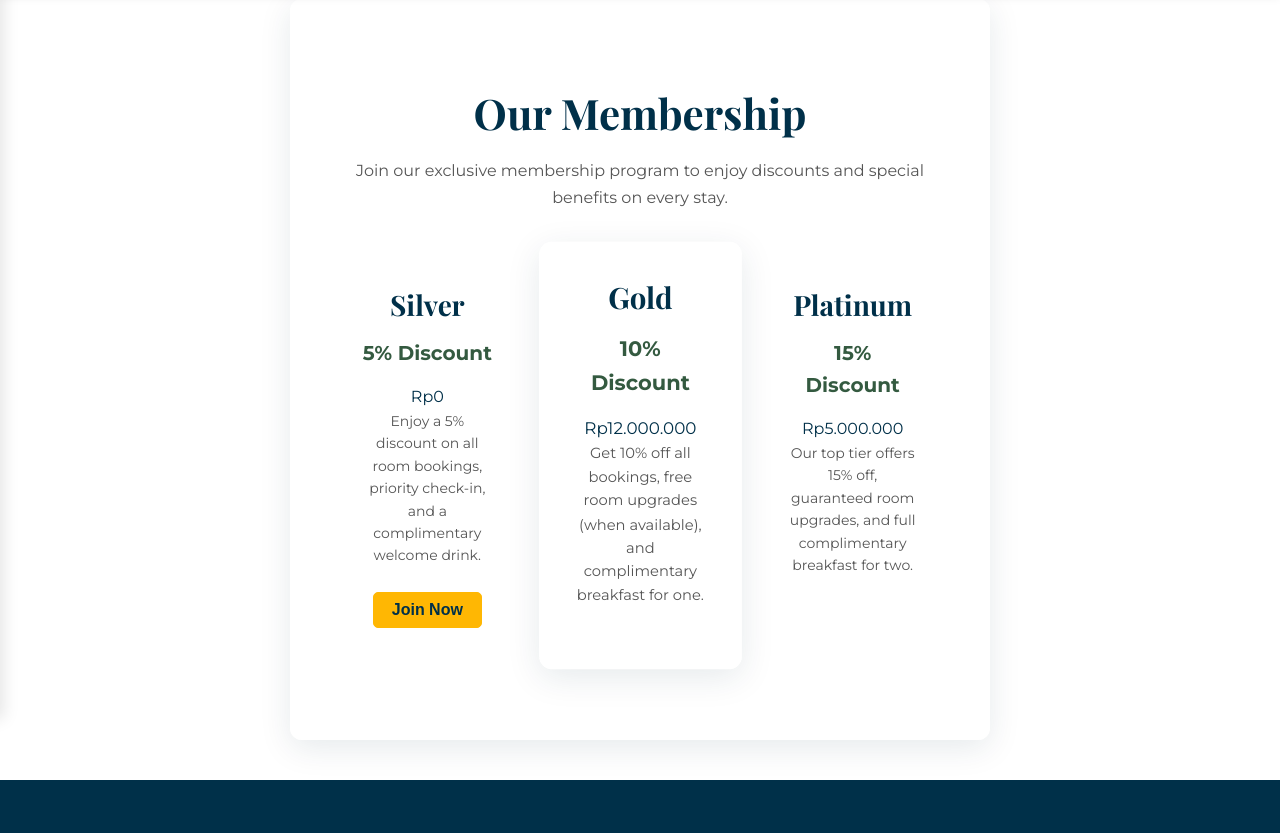
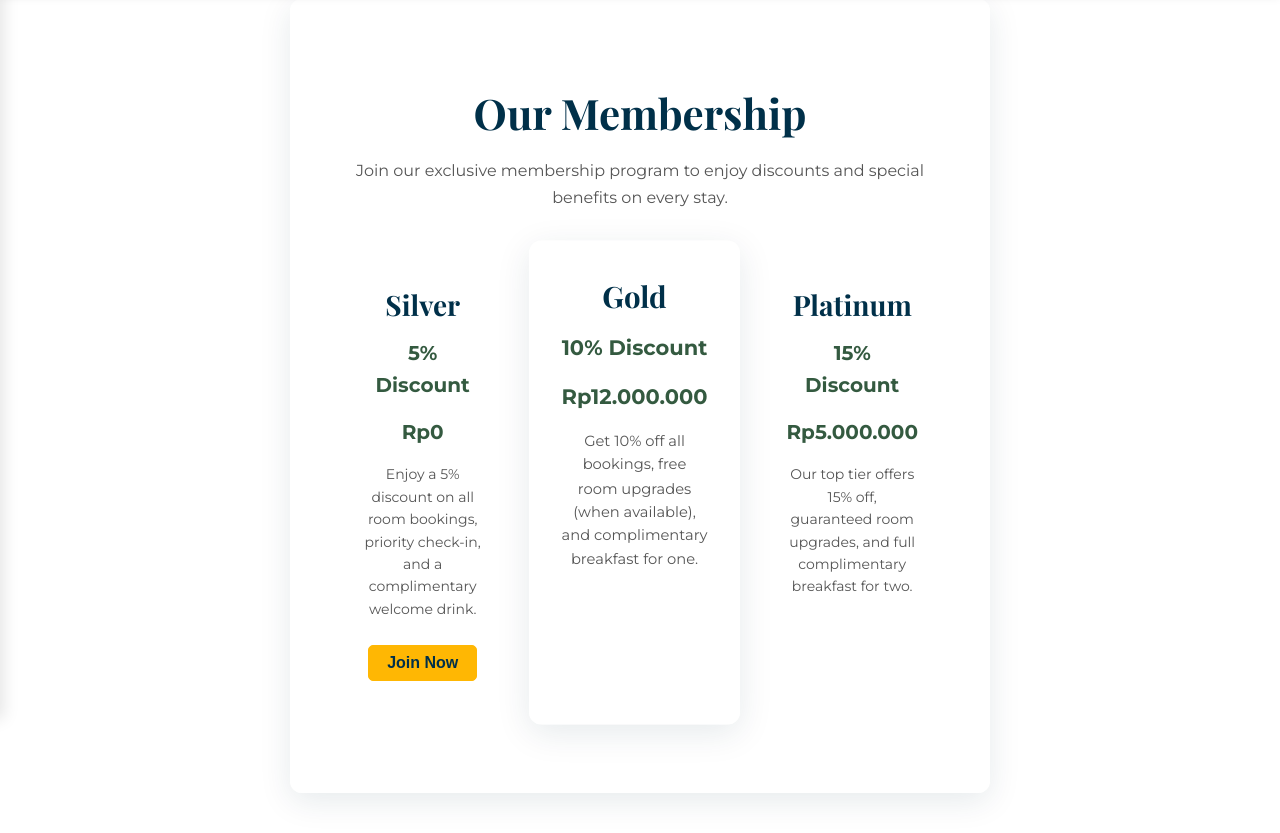
Before and after one commit to Mechachungus/PWEB_ETS_ANTI-FEKFREN, a PHP site: page /membership.html in a window 1280 px wide. Shown: the part 81-914 px from the top of the page. Run offline with PHP 8.4, Linux system fonts and the light colour scheme.

Commit message:
Update style.css

```diff
--- a/style.css
+++ b/style.css
@@ -1175,6 +1175,12 @@ body.dark-mode textarea {
     color: var(--primary-color);
     margin-bottom: 15px;
 }
+.membership-price {
+    font-size: 20px;
+    font-weight: bold;
+    color: var(--primary-color);
+    margin-bottom: 15px;
+}
 .membership-card p {
     color: var(--text-light-gray);
     margin-bottom: 25px;
@@ -1214,6 +1220,10 @@ body.dark-mode .membership-card h3 {
     color: var(--text-light);
 }
 body.dark-mode .membership-discount {
+    color: var(--accent-color);
+}
+
+body.dark-mode .membership-price {
     color: var(--accent-color);
 }
 body.dark-mode .membership-card p {
```
